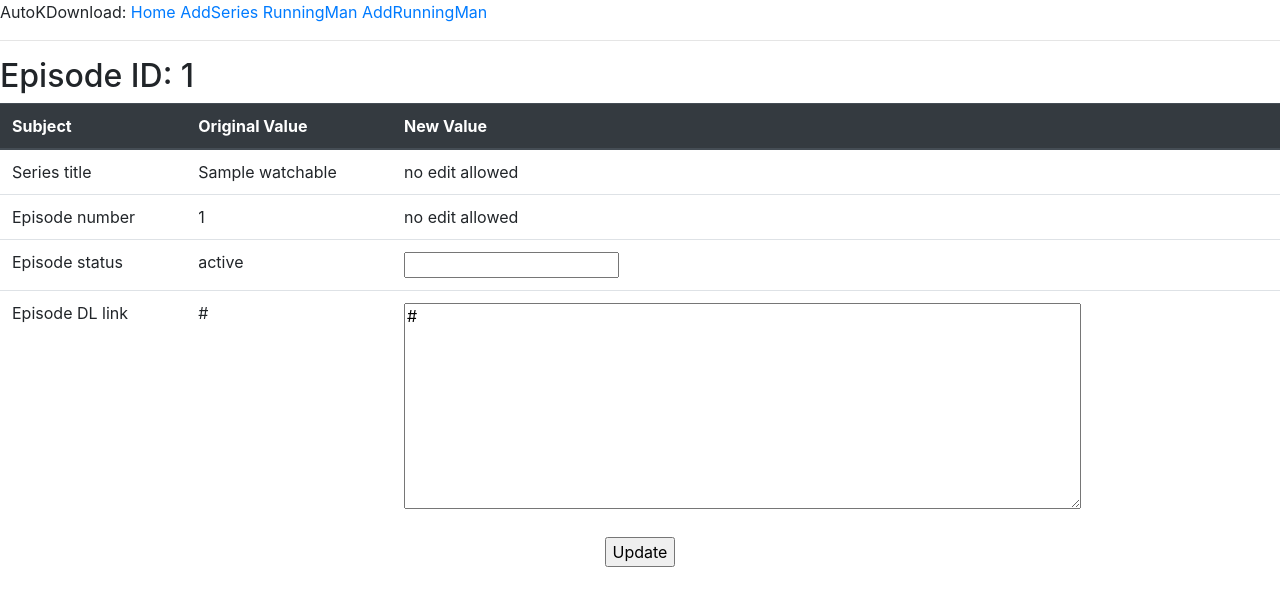
After one commit to chesterlbtan/AKD-Flask, a Flask app: page /adminedit?epid=1 in a window 1280 px wide. The commit adds this page. Shown: the top 606 px of the page. Run offline with Flask 2, Linux system fonts and the light colour scheme; tables that the repository leaves empty hold one stand-in row (values such as "Sample post"); some libraries are stand-ins or nearby versions.

Commit message:
New page for editing data

```diff
--- a/webapp/forms.py
+++ b/webapp/forms.py
@@ -1,5 +1,5 @@
 from flask_wtf import FlaskForm
-from wtforms import StringField, IntegerField, SubmitField
+from wtforms import StringField, IntegerField, SubmitField, TextAreaField
 from wtforms.validators import DataRequired
 
 
@@ -14,3 +14,9 @@ class AddRMForm(FlaskForm):
     episode = IntegerField('Episode', validators=[DataRequired()])
     link = StringField('Link', validators=[DataRequired()])
     submit = SubmitField('Add')
+
+
+class EditEpisodeForm(FlaskForm):
+    status = StringField('Status', validators=[DataRequired()])
+    dl_link = TextAreaField('DL Link', validators=[DataRequired()])
+    submit = SubmitField('Update')
--- a/webapp/routes.py
+++ b/webapp/routes.py
@@ -1,8 +1,8 @@
 import datetime
-from flask import render_template, flash, redirect, url_for
+from flask import render_template, flash, redirect, url_for, request
 from typing import List
 from webapp import app, db
-from webapp.forms import AddSeriesForm, AddRMForm
+from webapp.forms import AddSeriesForm, AddRMForm, EditEpisodeForm
 from webapp.models import Watchables, Status, Episodes, RunningMan
 
 
@@ -35,7 +35,9 @@ def index():
     sqw: List[Watchables] = Watchables.query.all()
     real_job = []
     for wj in sqw:
-        item_stat = Status.query.filter_by(id=wj.id).first()
+        item_stat = Status.query.filter_by(id=wj.id).filter(Status.status != 'moved').first()
+        if item_stat is None:
+            continue
         ep_stat: List[Episodes] = Episodes.query.filter_by(id=wj.id).all()
         epi_array = []
         for epi in ep_stat:
@@ -46,7 +48,75 @@ def index():
                 'episodes': epi_array}
         real_job.append(item)
     jobs.extend(real_job)
-    return render_template('index.html', title='Home', jobs=jobs)
+    return render_template('index.html', title='Home', jobs=jobs, showedit=False)
+
+
+@app.route('/archive')
+def archive():
+    jobs = []
+    sqw: List[Watchables] = Watchables.query.all()
+    real_job = []
+    for wj in sqw:
+        item_stat = Status.query.filter_by(id=wj.id).first()
+        ep_stat: List[Episodes] = Episodes.query.filter_by(id=wj.id).all()
+        epi_array = []
+        for epi in ep_stat:
+            ep_item = {'epid': epi.episodes_id, 'number': epi.episode, 'status': epi.status,
+                       'download_link': epi.lastupdate, 'progress': epi.progress}
+            epi_array.append(ep_item)
+        epi_array.sort(key=lambda k: k['number'])
+        item = {'id': wj.id, 'title': wj.title, 'baselink': wj.baselink, 'status': item_stat.status,
+                'progress': item_stat.progress, 'episodes': epi_array}
+        real_job.append(item)
+    jobs.extend(real_job)
+    return render_template('index.html', title='Archive', jobs=jobs, showedit=True)
+
+
+@app.route('/adminedit', methods=['GET', 'POST'])
+def adminedit():
+    if request.args.get('epid'):
+        epid = request.args.get('epid')
+        ep_item: Episodes = Episodes.query.filter_by(episodes_id=epid).first()
+        ep_parent = Watchables.query.filter_by(id=ep_item.id).first()
+
+        editform = EditEpisodeForm()
+        if editform.validate_on_submit():
+            new_status = editform.status.data
+            new_link = editform.dl_link.data
+            db.session.query(Episodes).filter(Episodes.episodes_id == epid).\
+                update({Episodes.status: new_status, Episodes.base_link: new_link},
+                       synchronize_session=False)
+            db.session.commit()
+            flash(f'Successfully updated <{epid}> status to [{new_status}]')
+        else:
+            editform.dl_link.data = ep_item.base_link
+
+        job = {'title': ep_parent.title,
+               'episode': ep_item.episode,
+               'status': ep_item.status,
+               'link': ep_item.base_link}
+    elif request.args.get('showid'):
+        id = request.args.get('showid')
+        ep_item: Watchables = Watchables.query.filter_by(id=id).first()
+        ep_stat: Status = Status.query.filter_by(id=id).first()
+
+        editform = EditEpisodeForm()
+        if editform.validate_on_submit():
+            new_status = editform.status.data
+            new_link = editform.dl_link.data
+            db.session.query(Watchables).filter(Watchables.id == id).\
+                update({Watchables.baselink: new_link},
+                       synchronize_session=False)
+            db.session.query(Status).filter(Status.id == id).\
+                update({Status.status: new_status},
+                       synchronize_session=False)
+            db.session.commit()
+            flash(f'Successfully updated <{id}> link')
+        else:
+            editform.dl_link.data = ep_item.baselink
+
+        job = {'title': ep_item.title, 'episode': -1, 'status': ep_stat.status, 'link': ep_item.baselink}
+    return render_template('adminedit.html', title='Admin-Edit', job=job, form=editform)
 
 
 @app.route('/add', methods=['GET', 'POST'])
--- /dev/null
+++ b/webapp/templates/adminedit.html
@@ -0,0 +1,38 @@
+{% extends "master.html" %}
+
+{% block content %}
+    <h2>Episode ID: {{ job.episode }}</h2>
+    <form action="" method="post" novalidate>
+        {{ form.hidden_tag() }}
+        <table class="table">
+            <thead class="thead-dark">
+                <tr>
+                    <th scope="col">Subject</th>
+                    <th scope="col">Original Value</th>
+                    <th scope="col">New Value</th>
+                </tr>
+            </thead>
+            <tr>
+                <td>Series title</td>
+                <td>{{ job.title }}</td>
+                <td>no edit allowed</td>
+            </tr>
+            <tr>
+                <td>Episode number</td>
+                <td>{{ job.episode }}</td>
+                <td>no edit allowed</td>
+            </tr>
+            <tr>
+                <td>Episode status</td>
+                <td>{{ job.status }}</td>
+                <td>{{ form.status(size=16) }}</td>
+            </tr>
+            <tr>
+                <td>Episode DL link</td>
+                <td>{{ job.link }}</td>
+                <td>{{ form.dl_link(cols=64, rows=10) }}</td>
+            </tr>
+        </table>
+        <center>{{ form.submit() }}</center>
+    </form>
+{% endblock %}
```
Also changed, not shown: webapp/templates/index.html (+8 -1 lines).
